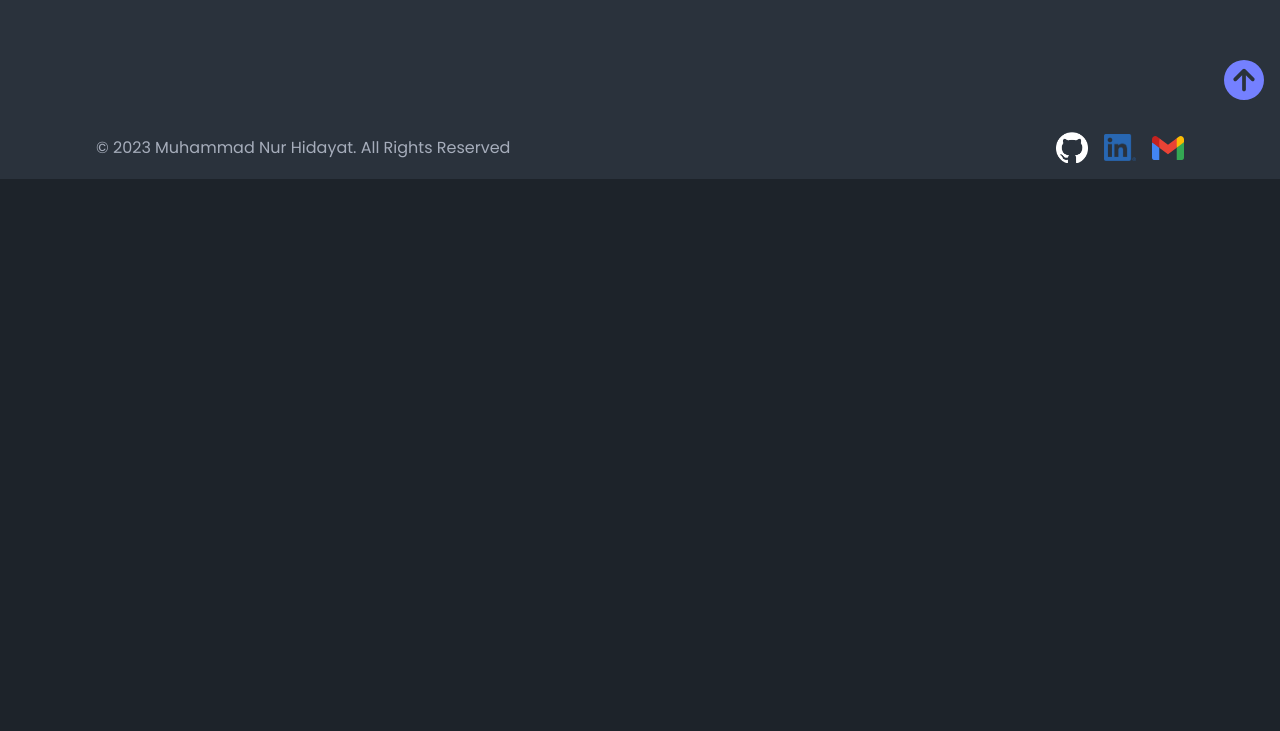
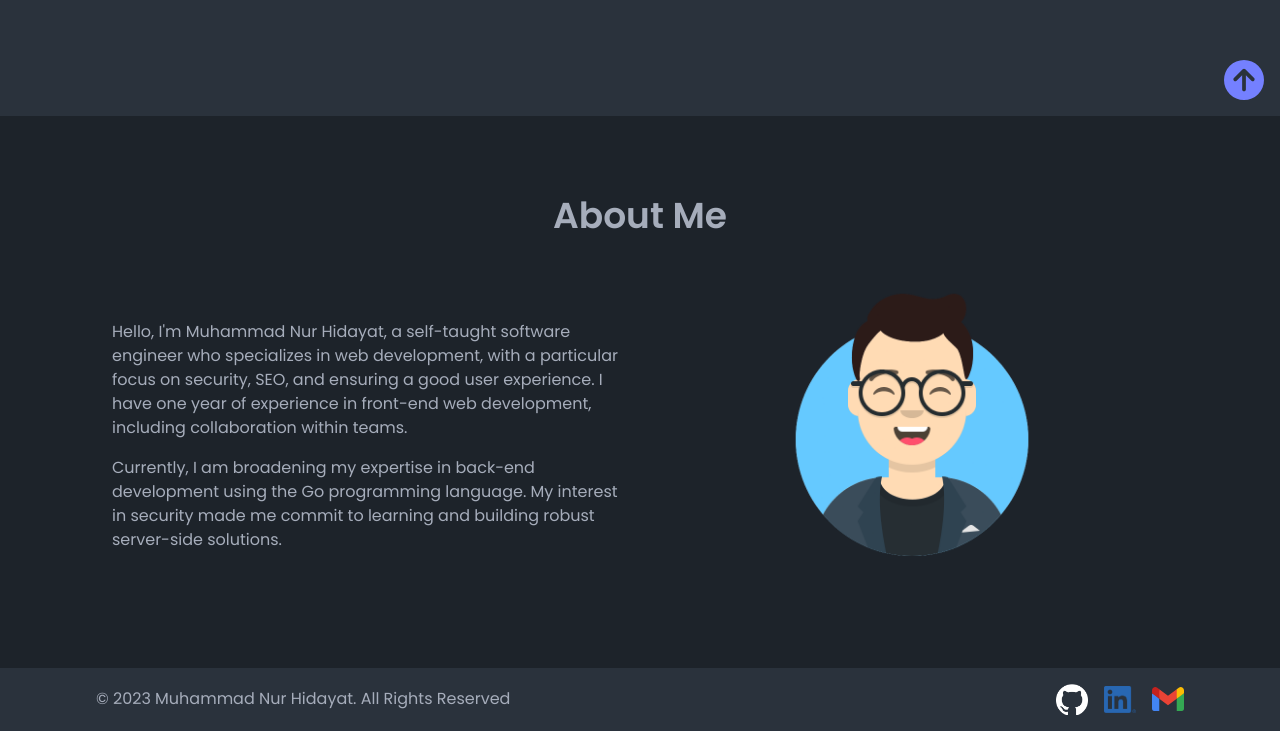
Before and after one commit to mdayat/personal-website, an Astro site: page / in a window 1280 px wide. Shown: the part 684-1415 px from the top of the page. Before the commit the page ends 863 px from the top, so only its background shows below. Built offline with nearby package versions, Linux system fonts and the light colour scheme; Astro itself is replaced by a stand-in of ours.

Commit message:
create AboutMe section

```diff
--- a/src/layouts/Base.astro
+++ b/src/layouts/Base.astro
@@ -10,7 +10,7 @@ const { title, description } = Astro.props;
 ---
 
 <!doctype html>
-<html lang="id" data-theme="dark" class="scroll-smooth">
+<html lang="en" data-theme="dark" class="scroll-smooth">
   <head>
     <meta charset="UTF-8" />
     <meta name="viewport" content="width=device-width, initial-scale=1.0" />
--- a/src/layouts/Hero.astro
+++ b/src/layouts/Hero.astro
@@ -6,7 +6,10 @@ import TypingEffect from "../components/TypingEffect.astro";
   class="h-screen bg-neutral text-neutral-content grid place-items-center"
 >
   <article class="lock-width flex flex-col justify-between items-center">
-    <h2 class="text-4xl font-bold mb-8 lg:text-5xl lg:mb-10">
+    <h2
+      aria-label="Hi, Welcome!"
+      class="text-4xl font-bold mb-8 lg:text-5xl lg:mb-10"
+    >
       Hi,
       <TypingEffect />
     </h2>
--- a/src/pages/index.astro
+++ b/src/pages/index.astro
@@ -1,13 +1,51 @@
 ---
+import { Image } from "astro:assets";
 import Base from "../layouts/Base.astro";
 import Footer from "../layouts/Footer.astro";
 import Hero from "../layouts/Hero.astro";
+import avatar from "../images/avatar.png";
+
+const metaTitle = "Muhammad Nur Hidayat";
+const metaDesc = `Muhammad Nur Hidayat is a self-taught software engineer who specializes in web development, with a particular focus on security, SEO, and ensuring a good user experience`;
 ---
 
-<Base title="Muhammad Nur Hidayat" description="Whatever">
+<Base title={metaTitle} description={metaDesc}>
   <Hero slot="hero" />
 
-  <main id="main-content"></main>
+  <main class="base-padding lock-width my-20">
+    <article id="main-content">
+      <h1
+        aria-label="Who is Muhammad Nur Hidayat?"
+        class="font-semibold text-2xl text-center mb-8 lg:text-3xl lg:mb-10 xl:text-4xl xl:mb-12"
+      >
+        About Me
+      </h1>
+
+      <div class="lg:grid lg:grid-cols-2 lg:place-items-center">
+        <Image
+          src={avatar}
+          alt=""
+          class="w-52 mx-auto mb-8 lg:order-2 lg:w-60 xl:w-64"
+        />
+
+        <div class="lg:order-1 lg:max-w-lg">
+          <p class="mb-4">
+            Hello, I'm Muhammad Nur Hidayat, a self-taught software engineer who
+            specializes in web development, with a particular focus on security,
+            SEO, and ensuring a good user experience. I have one year of
+            experience in front-end web development, including collaboration
+            within teams.
+          </p>
+
+          <p>
+            Currently, I am broadening my expertise in back-end development
+            using the Go programming language. My interest in security made me
+            commit to learning and building robust server-side solutions.
+          </p>
+        </div>
+      </div>
+    </article>
+  </main>
 
   <Footer slot="footer" />
 </Base>
```
